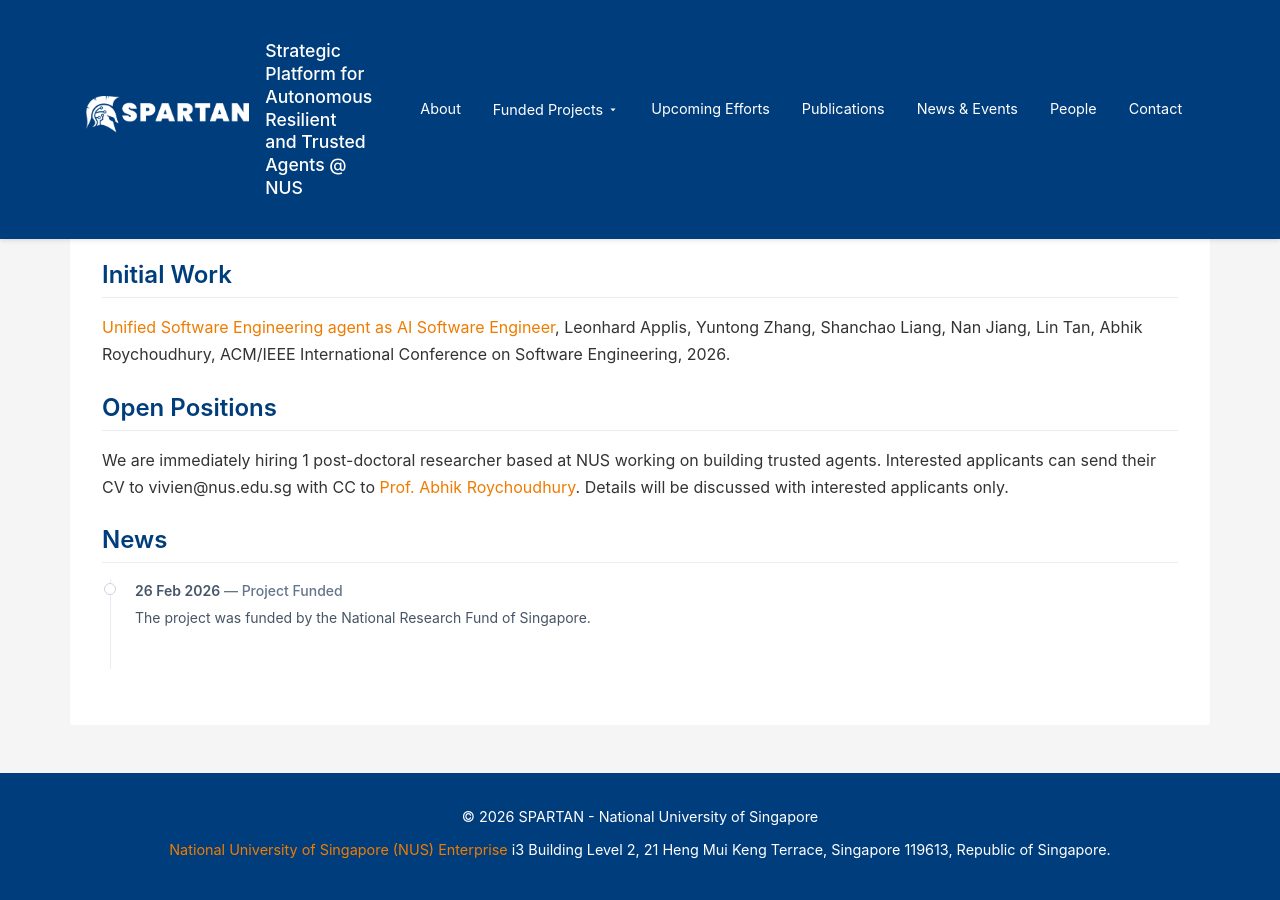
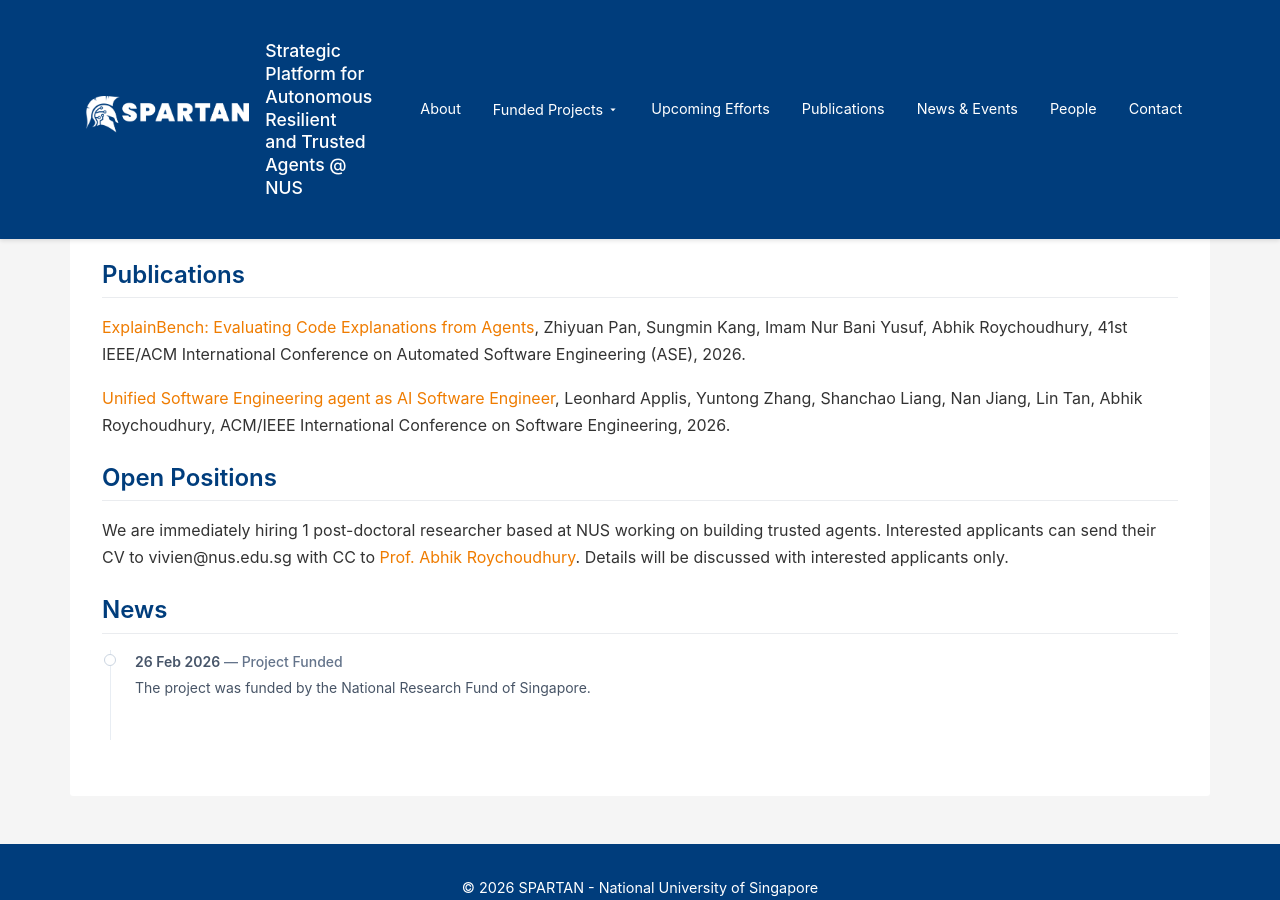
Before and after one commit to spartan-nus/spartan-nus.github.io, a Jekyll site: the page built from agentfuture.md, in a window 1280 px wide and 900 px high, scrolled down 1845 px. Built offline with Jekyll 4.4.1, drawn with Linux system fonts in a browser that asks for light colours.

Commit message:
Update agentfuture.md

```diff
--- a/agentfuture.md
+++ b/agentfuture.md
@@ -22,7 +22,9 @@
 
 In pursuit of the vision of shifting research from scale to trust, we will research trust-building technology that would automatically (1) improve the quality of agent-generated software, and (2) generate additional artifacts to enhance the trust developers can place in agent-generated software. We propose to research a unification of specialized agents to a single unified software agent that can handle all tasks, and a mechanism for validating AI-generated software comprehensively so that AI artifacts come with degrees of assurance. Overall, an AI workflow for software systems of the future would be delivered; this workflow would be deployed at enterprises to not only speed development, but make it trustworthy.
 
-## Initial Work
+## Publications
+
+<a href="https://abhikrc.com/pdf/ExplainBench.pdf">ExplainBench: Evaluating Code Explanations from Agents</a>, Zhiyuan Pan, Sungmin Kang, Imam Nur Bani Yusuf, Abhik Roychoudhury, 41st IEEE/ACM International Conference on Automated Software Engineering (ASE), 2026.
 
 <a href="https://abhikrc.com/pdf/ICSE26-USEagent.pdf">Unified Software Engineering agent as AI Software Engineer</a>,
 Leonhard Applis, Yuntong Zhang, Shanchao Liang, Nan Jiang, Lin Tan, Abhik Roychoudhury,
```
